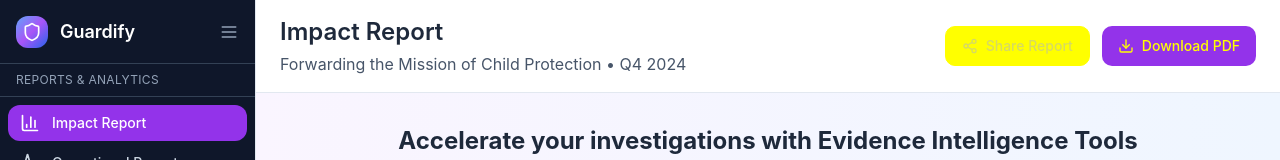
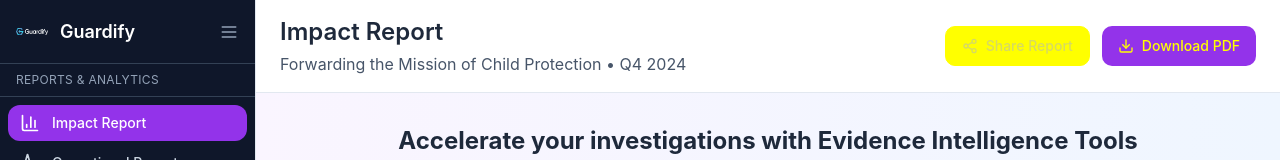
Before and after one commit to Leo-Torre5/guardify-impact-visuals, a React (Vite) app: page / in a window 1280 px wide. Shown: the top 160 px of the page. Built offline with nearby package versions, Linux system fonts and the light colour scheme.

Commit message:
Refactor: Replace logo in sidebar
Replaces the Guardify logo in the sidebar with the provided logo asset.

```diff
--- a/src/components/ImpactReport.tsx
+++ b/src/components/ImpactReport.tsx
@@ -1,3 +1,4 @@
+
 import React, { useState } from 'react';
 import { Card } from '@/components/ui/card';
 import { Button } from '@/components/ui/button';
@@ -103,9 +104,11 @@ const ImpactReport = () => {
         {/* Header */}
         <div className="h-16 flex items-center px-4 border-b border-slate-700">
           <div className="flex items-center gap-3">
-            <div className="w-8 h-8 bg-gradient-to-br from-blue-400 via-purple-500 to-blue-600 rounded-lg flex items-center justify-center">
-              <Shield className="w-5 h-5 text-white" />
-            </div>
+            <img
+              src="/lovable-uploads/e1111ea8-8945-4c8f-9650-3ca0866a27a7.png"
+              alt="Guardify Logo"
+              className="w-8 h-8 object-contain"
+            />
             {sidebarOpen && (
               <div className="text-white font-semibold text-lg">Guardify</div>
             )}
```
Also changed, not shown: public/lovable-uploads/e1111ea8-8945-4c8f-9650-3ca0866a27a7.png (added).
